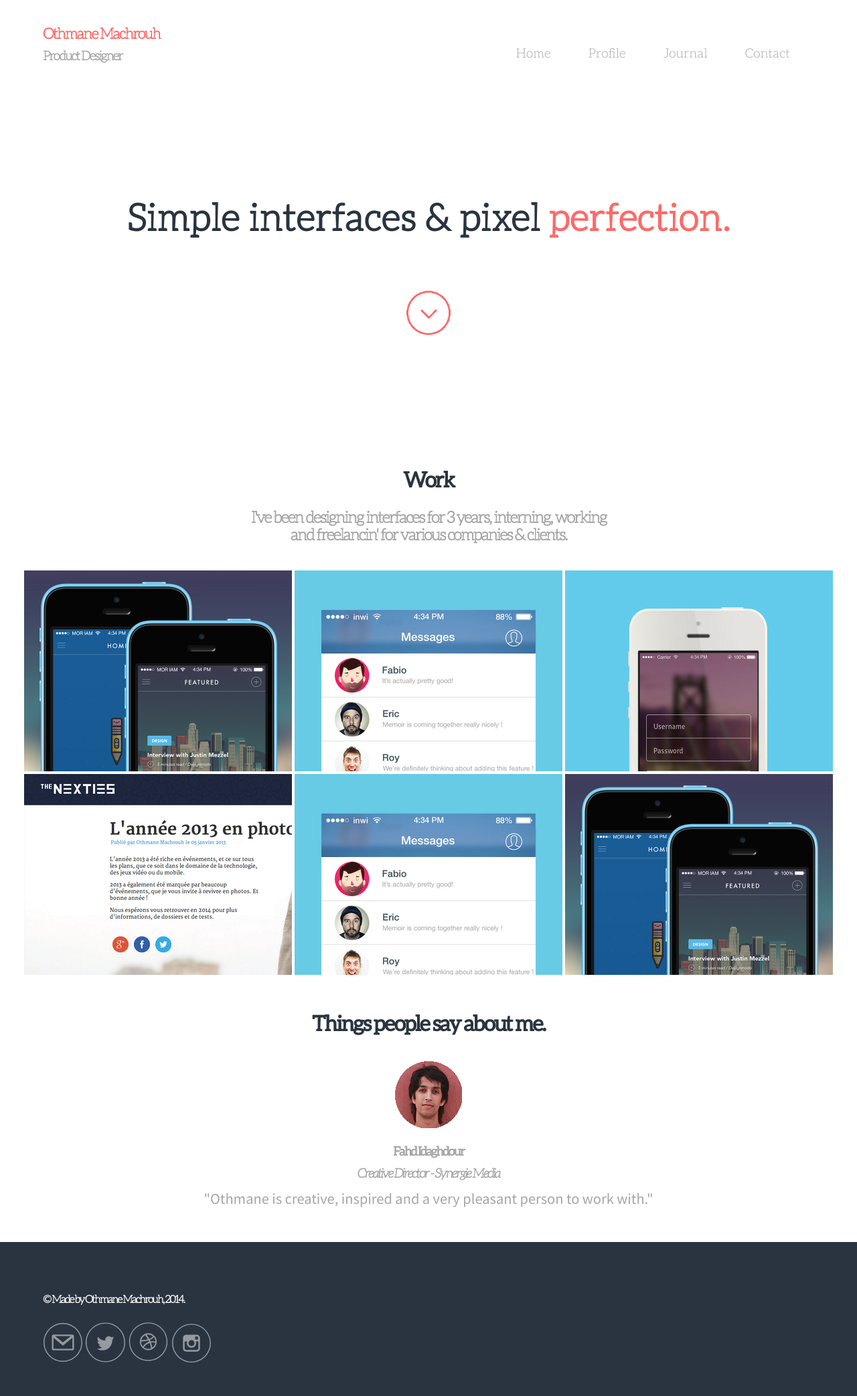
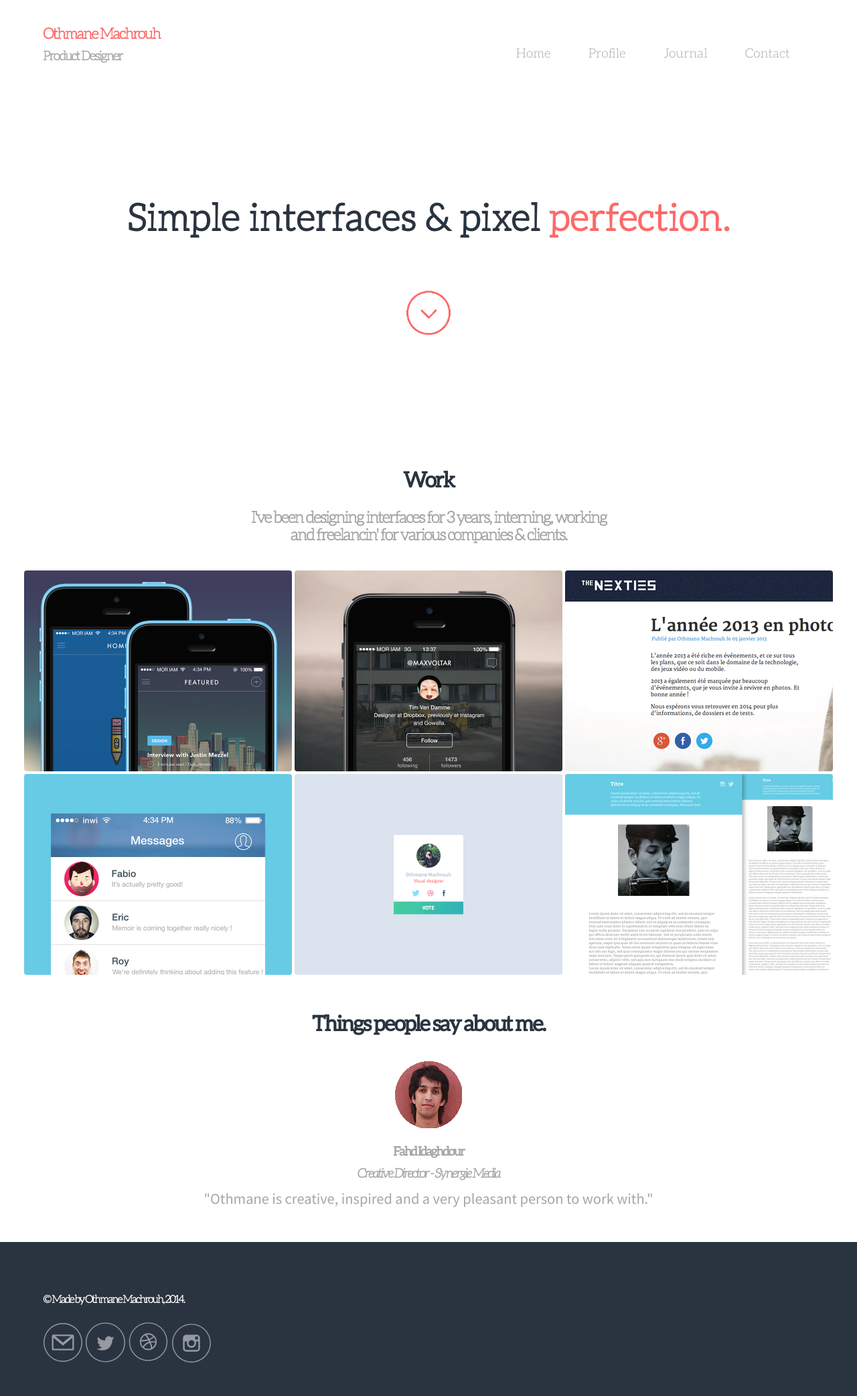
Before and after one commit to mchrh/mchrh.github.io, a Jekyll site: the page portfolio/index.html, which Jekyll copies as it is, in a window 1280 px wide. Shown: the whole page at 67% size. Built offline with Jekyll 4.4.1, drawn with Linux system fonts in a browser that asks for light colours; nearby versions of some CDN libraries.

Commit message:
projects updates (images)

```diff
--- a/portfolio/css/style.css
+++ b/portfolio/css/style.css
@@ -106,7 +106,10 @@ header nav {
     width: 400px;
     height: 300px;
     left: 0;
-    right: 0;}
+    right: 0;
+    -webkit-border-radius: 4px;
+    -moz-border-radius: 4px;
+    border-radius: 4px; }
   #portfolio span {
     display: block;
     position: absolute;
@@ -119,7 +122,10 @@ header nav {
     -webkit-transition: .5s ease;
     -moz-transition: .5s ease;
     -o-transition: .5s ease;
-    transition: .5s ease; }
+    transition: .5s ease;
+    -webkit-border-radius: 4px;
+    -moz-border-radius: 4px;
+    border-radius: 4px; }
   #portfolio a:hover span {
     opacity: 1;
     -webkit-transition: all .5s ease; }
--- a/portfolio/css/style.scss
+++ b/portfolio/css/style.scss
@@ -155,6 +155,7 @@ $sans: 'Source Sans Pro', sans-serif;
 			right: 0;
 			@include rounded (4px);
 		}
+
     	span {
     		display: block;
     		 position: absolute;
--- a/portfolio/index.html
+++ b/portfolio/index.html
@@ -55,19 +55,13 @@
          			<p>Feedly redesign</p>
          		</span>
          </a>
-         <a href="http://drbl.in/klnX">
-         	<img src="img/image.jpg" alt="fb" />
+          <a href="http://drbl.in/klnX">
+         	<img src="img/profile.png" alt="fb" />
          		<span>
-         			<p>FB Messenger redesign</p>
+         			<p>One app - Profile Screen</p>
          		</span>
          </a>
-         <a href="http://drbl.in/klnX">
-         	<img src="img/iphone_app.jpg" alt="fb" />
-         		<span>
-         			<p>Personal Project</p>
-         		</span>
-         </a>
-         <a href="http://drbl.in/klnX">
+          <a href="http://thenexties.com/annee-2013-en-photos-16669-20140108">
          	<img src="img/nexties.png" alt="fb" />
          		<span>
          			<p>The Nexties - Photo recap (feature)</p>
@@ -79,10 +73,16 @@
          			<p>FB Messenger redesign</p>
          		</span>
          </a>
-          <a href="http://drbl.in/klnX">
-         	<img src="img/feedly.jpg" alt="fb" />
+         <a href="http://drbl.in/jJCA">
+         	<img src="img/widget.png" alt="fb" />
          		<span>
-         			<p>Feedly redesign</p>
+         			<p>Widget design</p>
+         		</span>
+         </a>
+          <a href="http://drbl.in/jybo">
+         	<img src="img/tumblr.png" alt="fb" />
+         		<span>
+         			<p>Slurp - Tumblr Theme</p>
          		</span>
          </a>
     </div>
```
Also changed, not shown: portfolio/img/profile.png (added), portfolio/img/tumblr.png (added), portfolio/img/widget.png (added).
